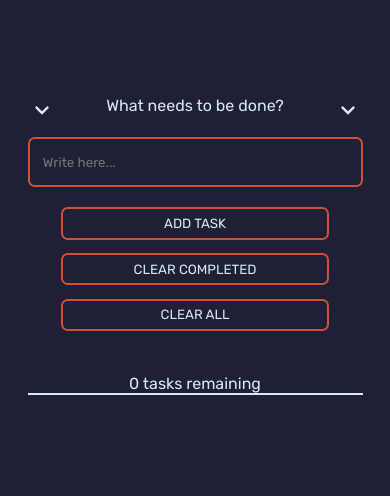
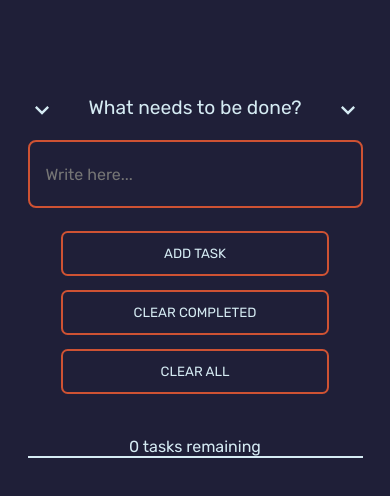
Before and after one commit to wmaKRET/better-todolist, a React (Create React App) app: page / in a window 390 px wide. Shown: the top 496 px of the page. Built offline with nearby package versions, Linux system fonts and the light colour scheme.

Commit message:
Add responsive design styling

```diff
--- a/src/components/tasks/Task.js
+++ b/src/components/tasks/Task.js
@@ -13,12 +13,12 @@ const Task = ({ taskObj, toggleCompleted, deleteTask }) => {
     const [hovered, ref] = useHover()
 
     const isTaskCompletedIcon = () => taskObj.isCompleted
-        ? <MdOutlineRadioButtonChecked />
-        : <MdOutlineRadioButtonUnchecked />
+        ? <MdOutlineRadioButtonChecked size={20} />
+        : <MdOutlineRadioButtonUnchecked size={20} />
 
     const isTrashBinHoveredIcon = () => hovered
-        ? <RiDeleteBin2Fill />
-        : <RiDeleteBin2Line />
+        ? <RiDeleteBin2Fill size={20} className="hovered" />
+        : <RiDeleteBin2Line size={20} />
 
     return (
         <div
--- a/src/components/tasks/TasksMenu.js
+++ b/src/components/tasks/TasksMenu.js
@@ -93,6 +93,7 @@ const TasksMenu = ({ numberOfTasks, numberOfCompletedTasks, addTask, deleteCompl
                 value={inputValue}
                 onChange={handleChange}
             ></input>
+            <div className="tasks__menu-btns">
                 <button
                     className="tasks__menu-btn"
                     onClick={() => handleAddBtn(inputValue)}
@@ -115,6 +116,7 @@ const TasksMenu = ({ numberOfTasks, numberOfCompletedTasks, addTask, deleteCompl
                     CLEAR ALL
                 </button>
             </div>
+        </div>
     )
 }
 
--- a/src/scss/_variables.scss
+++ b/src/scss/_variables.scss
@@ -1,11 +1,21 @@
+/* --- // --- // WIDTHS // --- // --- */
+
+$width-lg: 70%;
+$width-md: 80%;
+$width-sm: 90%;
+
 /* --- // --- // COLOURS // --- // --- */
 
 $background: #1f1f38;
 $background-light: #2c2c6c;
 $color: rgb(206, 82, 51);
+$color-dark: rgb(143, 81, 66);
 $white: #fff;
 $light: rgb(213, 235, 243);
 $gray: rgb(143, 161, 168);
+$green: rgb(0, 155, 0);
+$blue: rgb(0, 155, 255);
+$red: rgb(255, 0, 0);
 
 /* --- // --- // TRANSITIONS // --- // --- */
 
--- a/src/scss/app.scss
+++ b/src/scss/app.scss
@@ -34,10 +34,29 @@ button {
 }
 
 .container {
-    width: 90%;
     margin: 1em auto;
     display: flex;
     flex-direction: column;
 }
 
+/* --- // --- // MEDIA QUERIES // --- // --- */
+
+@media screen and (min-width: 1024px) {
+    .container {
+        width: $width-lg;
+    }
+}
+
+@media screen and (min-width: 481px) and (max-width: 1024px) {
+    .container {
+        width: $width-md;
+    }
+}
+
+@media screen and (max-width: 480px) {
+    .container {
+        width: $width-sm;
+    }
+}
+
 @import "./components/tasks"
--- a/src/scss/components/_tasks.scss
+++ b/src/scss/components/_tasks.scss
@@ -1,5 +1,6 @@
+/* --- // --- // TASKS COMPONENT STYLING // --- // --- */
+
 .tasks {
-    margin: 5em 0.5em;
     display: flex;
     flex-direction: column;
 
@@ -13,40 +14,46 @@
             cursor: default;
 
             & p {
-                margin: 0 1em;
+                margin: 0 auto;
             }
 
             &-success {
-                color: rgb(0, 155, 0);
+                color: $green;
             }
 
             &-info {
-                color: rgb(0, 155, 255);
+                color: $blue;
             }
 
             &-failure {
-                color: rgb(255, 0, 0);
+                color: $red;
             }
         }
 
         &-input {
             height: 50px;
             margin: 1em 0;
-            padding: 0.5em 1em;
+            padding: 2em 1em;
             background-color: transparent;
             color: $light;
             border: 2px solid $color;
             border-radius: 0.5em;
         }
 
+        &-btns {
+            width: 100%;
+            display: flex;
+        }
+
         &-btn {
             width: 80%;
-            margin: 0.5em auto;
+            padding: 1em 0;
             transition: $transition;
 
             &:disabled {
-                background-color: $gray;
-                border: 2px solid $gray;
+                background-color: $color-dark;
+                color: $gray;
+                border: 2px solid $color-dark;
                 cursor: not-allowed;
             }
         }
@@ -59,13 +66,13 @@
 
         &-remaining {
             margin: 0.25em 0;
+            border-bottom: 2px solid $light;
             text-align: center;
             cursor: default;
-            border-bottom: 2px solid $light;
         }
 
         &-item {
-            padding: 1em 0 0.25em 0;
+            padding: 1.5em 0 0.25em 0;
             display: flex;
             justify-content: space-between;
             color: white;
@@ -74,16 +81,23 @@
 
             &-radiobtn,
             &-delete {
+                display: flex;
+                transition: $transition;
                 cursor: pointer;
             }
 
-            &-radiobtn {
-                display: flex;
+            &-radiobtn:hover {
+                color: $gray;
+            }
+
+            &-delete .hovered {
+                color: $color-dark;
             }
 
             & p {
-                margin-left: 0.5em;
+                margin: 0 0.5em 0 0.5em;
                 flex: 1 1;
+                text-align: justify;
             }
 
             &-completed {
@@ -97,3 +111,65 @@
         }
     }
 }
+
+/* --- // --- // TASKS COMPONENT MEDIA QUERIES // --- // --- */
+
+@media screen and (min-width: 1024px) {
+    .tasks {
+        margin: 1em 0.5em;
+
+        &__menu {
+            &-msg {
+                font-size: 1.5rem;
+            }
+
+            &-input {
+                font-size: 1rem;
+            }
+
+            &-btn {
+                margin: 0.5em 0.5em;
+            }
+        }
+    }
+}
+
+@media screen and (min-width: 481px) and (max-width: 1024px) {
+    .tasks {
+        margin: 2em 0.5em;
+
+        &__menu {
+            &-msg {
+                font-size: 1.3rem;
+            }
+
+            &-btn {
+                margin: 0.5em 0.5em;
+            }
+        }
+    }
+}
+
+@media screen and (max-width: 480px) {
+    .tasks {
+        margin: 5em 0.5em;
+
+        &__menu {
+            &-msg {
+                font-size: 1.2rem;
+            }
+
+            &-input {
+                font-size: 1rem;
+            }
+
+            &-btns {
+                flex-direction: column;
+            }
+
+            &-btn {
+                margin: 0.5em auto;
+            }
+        }
+    }
+}
```
Lines whose indentation alone changed are shown as unchanged.
